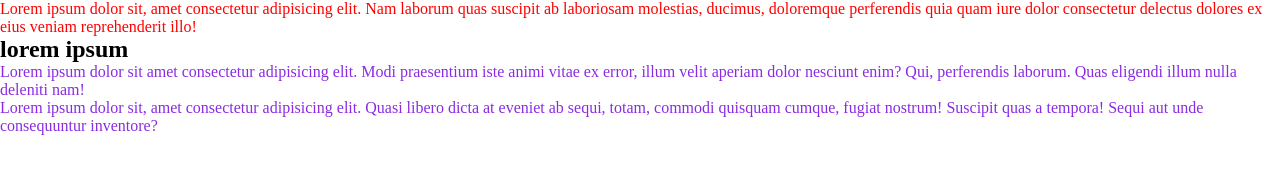
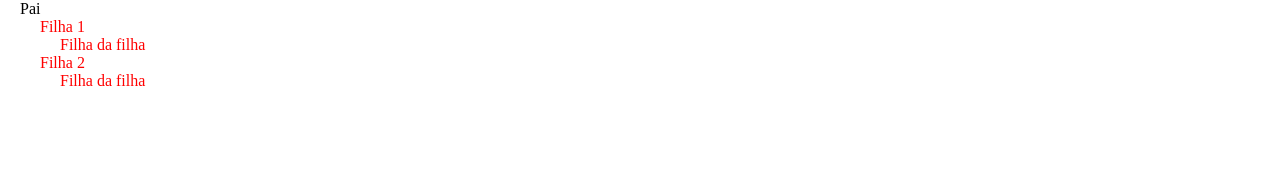
Before and after one commit to V-Renan/CursoJS, a plain HTML site: page HTML&CSS/aula10/index.html in a window 1280 px wide. Drawn offline with Linux system fonts and the light colour scheme.

Commit message:
CSS
seletores basicos

```diff
--- a/HTML&CSS/aula10/assets/css/style.css
+++ b/HTML&CSS/aula10/assets/css/style.css
@@ -3,10 +3,18 @@
     padding: 0;
 }
 
-p {
+.color-red {
     color: red;
 }
 
-body div section p {
-    color: blueviolet;
+body div.main-content h2.heading {
+    font-style: italic;
+    color: palegreen;
 }
+div {
+    margin-left: 20px;
+}
+
+.pai .filha{
+    color: red;
+}
--- a/HTML&CSS/aula10/index.html
+++ b/HTML&CSS/aula10/index.html
@@ -5,19 +5,20 @@
     <meta name="viewport" content="width=device-width, initial-scale=1.0">
     <title>Mergulhando no CSS</title>
     <link rel="stylesheet" href="assets/css/style.css">
-    <link rel="stylesheet" href="assets/css/exemplo.css">
 </head>
 
-<body>
-    <div>
-        <p>Lorem ipsum dolor sit, amet consectetur adipisicing elit. Nam laborum quas suscipit ab laboriosam molestias, ducimus, doloremque perferendis quia quam iure dolor consectetur delectus dolores ex eius veniam reprehenderit illo!</p>
+<body class="error">
+    <div class="pai">
+        Pai
+        <div class="filha qualquer">Filha 1
+            <div class="filha qualquer">Filha da filha</div>
+        </div>
 
-        <section>
-            <h1>lorem ipsum</h1>
-            <p>Lorem ipsum dolor sit amet consectetur adipisicing elit. Modi praesentium iste animi vitae ex error, illum velit aperiam dolor nesciunt enim? Qui, perferendis laborum. Quas eligendi illum nulla deleniti nam!</p>
+        <div class="filha qualquer">Filha 2
+            <div class="filha qualquer">Filha da filha
 
-            <p>Lorem ipsum dolor sit, amet consectetur adipisicing elit. Quasi libero dicta at eveniet ab sequi, totam, commodi quisquam cumque, fugiat nostrum! Suscipit quas a tempora! Sequi aut unde consequuntur inventore?</p>
-        </section>
+            </div>
+        </div>
     </div>
 </body>
 </html>
```
